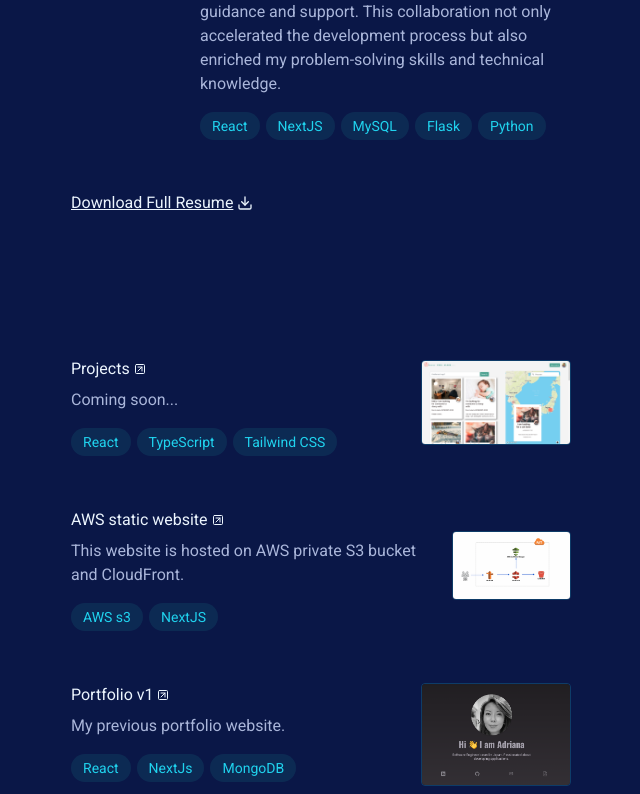
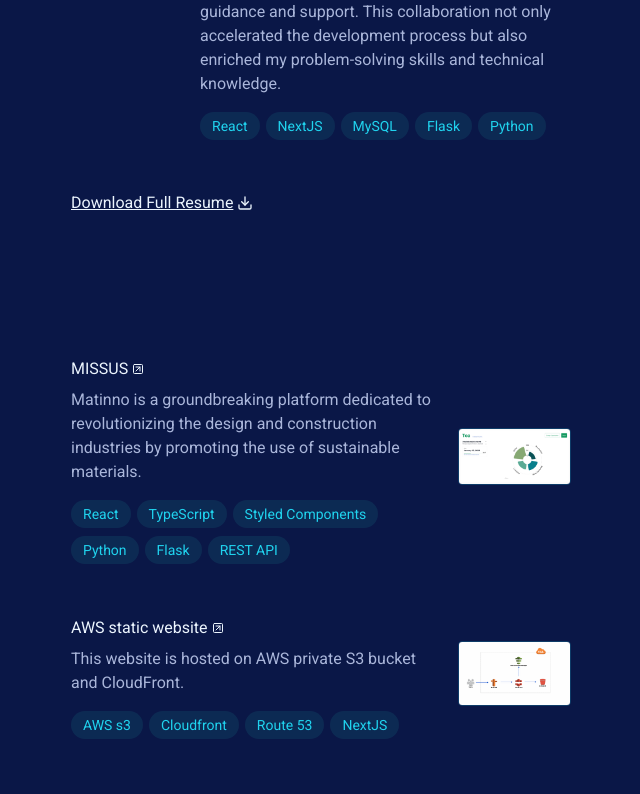
Before and after one commit to Adrianaito/portfolio-2024, a Next.js app: page / in a window 1280 px wide. Shown: the part 2000-2794 px from the top of the page, without its empty margins (613-1253 px from the left). Built offline with nearby package versions, Linux system fonts and the light colour scheme; a web font is replaced by a local one.

Commit message:
fix styles and add new project

```diff
--- a/src/app/_components/Card/TechStackContentContainer.tsx
+++ b/src/app/_components/Card/TechStackContentContainer.tsx
@@ -1,7 +1,13 @@
+import { cn } from "@/app/_lib/utils";
+
+type TechStackContentContainerProps = {
+  children: React.ReactNode;
+  className?: string;
+};
+
 export function TechStackContentContainer({
+  className,
   children,
-}: {
-  children: React.ReactNode;
-}) {
-  return <div className="z-10 sm:col-span-6">{children}</div>;
+}: TechStackContentContainerProps) {
+  return <div className={cn("z-10 sm:col-span-6", className)}>{children}</div>;
 }
--- a/src/app/_components/Card/Thumbnail.tsx
+++ b/src/app/_components/Card/Thumbnail.tsx
@@ -4,9 +4,10 @@
 type ThumbnailProps = {
   src: string;
   alt: string;
+  className?: string;
 };
 
-export function Thumbnail({ src, alt }: ThumbnailProps) {
+export function Thumbnail({ src, alt, className }: ThumbnailProps) {
   return (
     <div
       className={cn(
@@ -21,14 +22,15 @@
         "text-content-2",
         "sm:col-span-2",
         "flex",
-        "items-center"
+        "items-center",
+        className
       )}
     >
       <Image
         src={src}
         alt={alt}
         width={150}
-        height={100}
+        height={150}
         className="object-contain border border-text-secondary/20 rounded"
       />
     </div>
--- a/src/app/_components/ProjectCard.tsx
+++ b/src/app/_components/ProjectCard.tsx
@@ -11,8 +11,8 @@
 export default function ProjectCard({ project }: { project: Project }) {
   return (
     <>
-      <Card.Root className="flex justify-between">
-        <Card.TechStackContentContainer>
+      <Card.Root className="grid-cols-8">
+        <Card.TechStackContentContainer className="sm:col-span-6">
           <Card.Content subtitle="" title={project.name} link={project.link}>
             {project.description.map((desc, index) => (
               <p
@@ -30,7 +30,11 @@
           </Card.TechStack>
         </Card.TechStackContentContainer>
         {project.thumbnail && (
-          <Card.Thumbnail src={project.thumbnail} alt={project.name} />
+          <Card.Thumbnail
+            src={project.thumbnail}
+            alt={project.name}
+            className="sm:col-span-2"
+          />
         )}
       </Card.Root>
     </>
--- a/src/data/projects.ts
+++ b/src/data/projects.ts
@@ -1,17 +1,33 @@
 export const projects = [
+  // {
+  //   name: "Projects",
+  //   description: ["Coming soon..."],
+  //   techStack: ["React", "TypeScript", "Tailwind CSS"],
+  //   link: "#",
+  //   thumbnail: "/napBuddies/search.png",
+  // },
   {
-    name: "Projects",
-    description: ["Coming soon..."],
-    techStack: ["React", "TypeScript", "Tailwind CSS"],
-    link: "#",
-    thumbnail: "/napBuddies/search.png",
+    name: "MISSUS",
+    description: [
+      "Matinno is a groundbreaking platform dedicated to revolutionizing the design and construction industries by promoting the use of sustainable materials.",
+    ],
+    techStack: [
+      "React",
+      "TypeScript",
+      "Styled Components",
+      "Python",
+      "Flask",
+      "REST API",
+    ],
+    link: "https://siventh.com/missus",
+    thumbnail: "/missus/missus-thumb.png",
   },
   {
     name: "AWS static website",
     description: [
       "This website is hosted on AWS private S3 bucket and CloudFront.",
     ],
-    techStack: ["AWS s3", "NextJS"],
+    techStack: ["AWS s3", "Cloudfront", "Route 53", "NextJS"],
     link: "https://adriana-ito.link/",
     thumbnail: "/AWS/static.png",
   },
```
Also changed, not shown: public/missus/missus-thumb.png (added).
